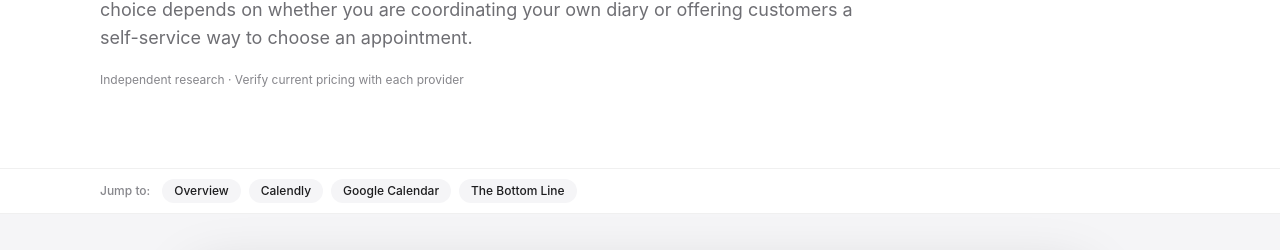
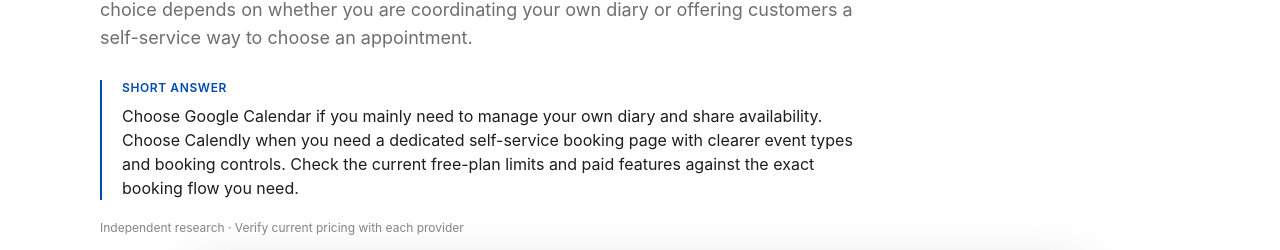
Before and after one commit to LinukaBandara/StackPick, a Next.js app: page /best/calendly-vs-google-calendar in a window 1280 px wide. Shown: the part 427-677 px from the top of the page. Built offline with nearby package versions, Linux system fonts and the light colour scheme; no server answers.

Commit message:
Add a direct answer summary to calendly-vs-google-calendar guide

```diff
--- a/app/best/calendly-vs-google-calendar/page.tsx
+++ b/app/best/calendly-vs-google-calendar/page.tsx
@@ -13,6 +13,7 @@ export default function Page() {
       title="Calendly vs Google Calendar"
       slug="calendly-vs-google-calendar"
       intro="Google Calendar is primarily a calendar and scheduling workspace; Calendly is designed to let other people book available time through a controlled booking flow. The better choice depends on whether you are coordinating your own diary or offering customers a self-service way to choose an appointment."
+      quickAnswer="Choose Google Calendar if you mainly need to manage your own diary and share availability. Choose Calendly when you need a dedicated self-service booking page with clearer event types and booking controls. Check the current free-plan limits and paid features against the exact booking flow you need."
       pricingNote="Google appointment-schedule features depend on account type and Workspace edition. Calendly's booking, routing, team and workflow features vary by plan. Verify current limits, calendar connections and regional availability before relying on either product."
       tools={[
         { name: "Calendly", bestFor: "Customer-facing booking links with defined availability and event types", freeOption: "Check current free-plan event-type, calendar-connection and feature limits.", tradeoff: "It reduces back-and-forth and supports structured booking rules, but advanced routing, reminders, team scheduling and integrations may require a paid tier.", url: "https://calendly.com/" },
```
